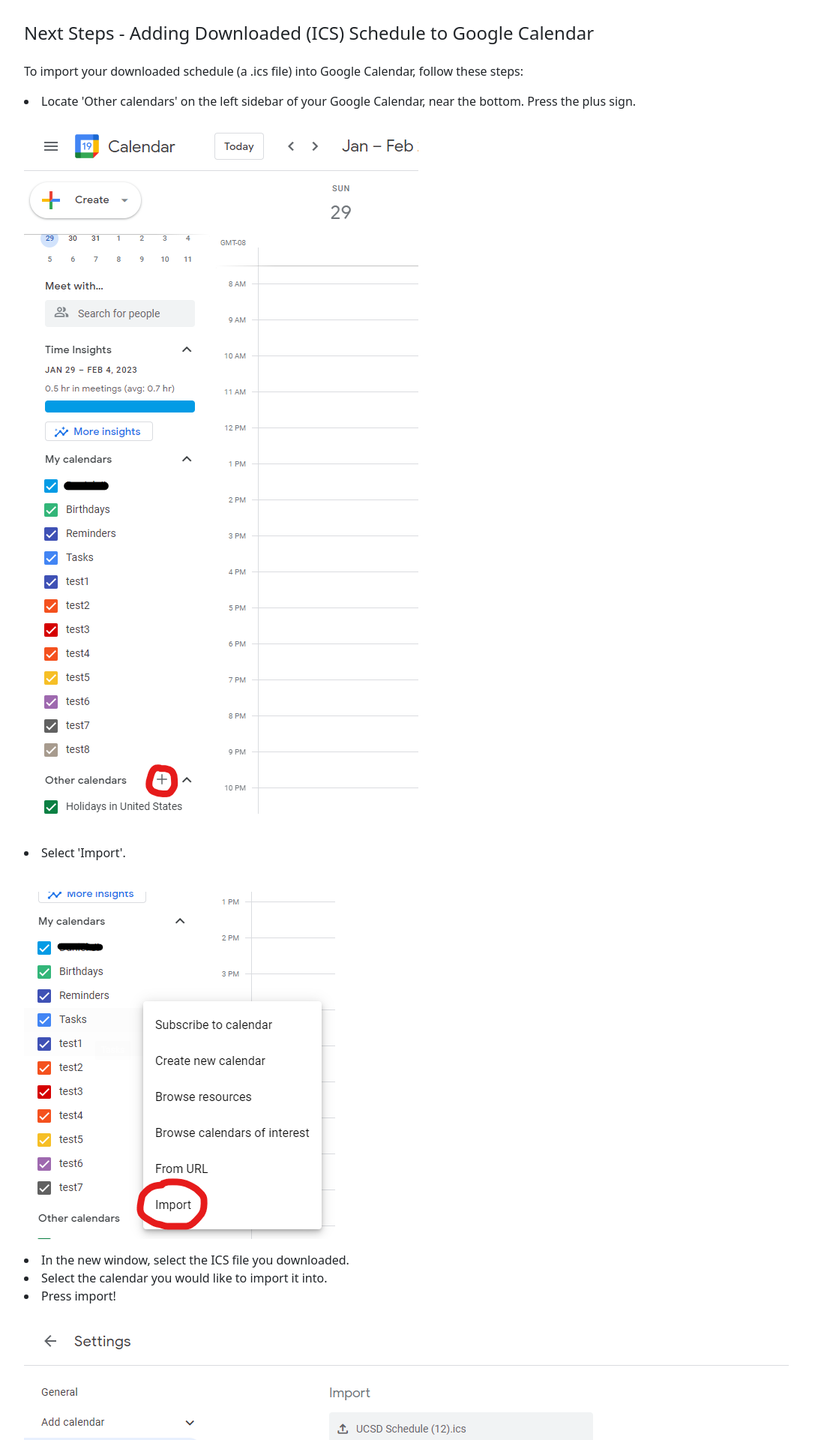
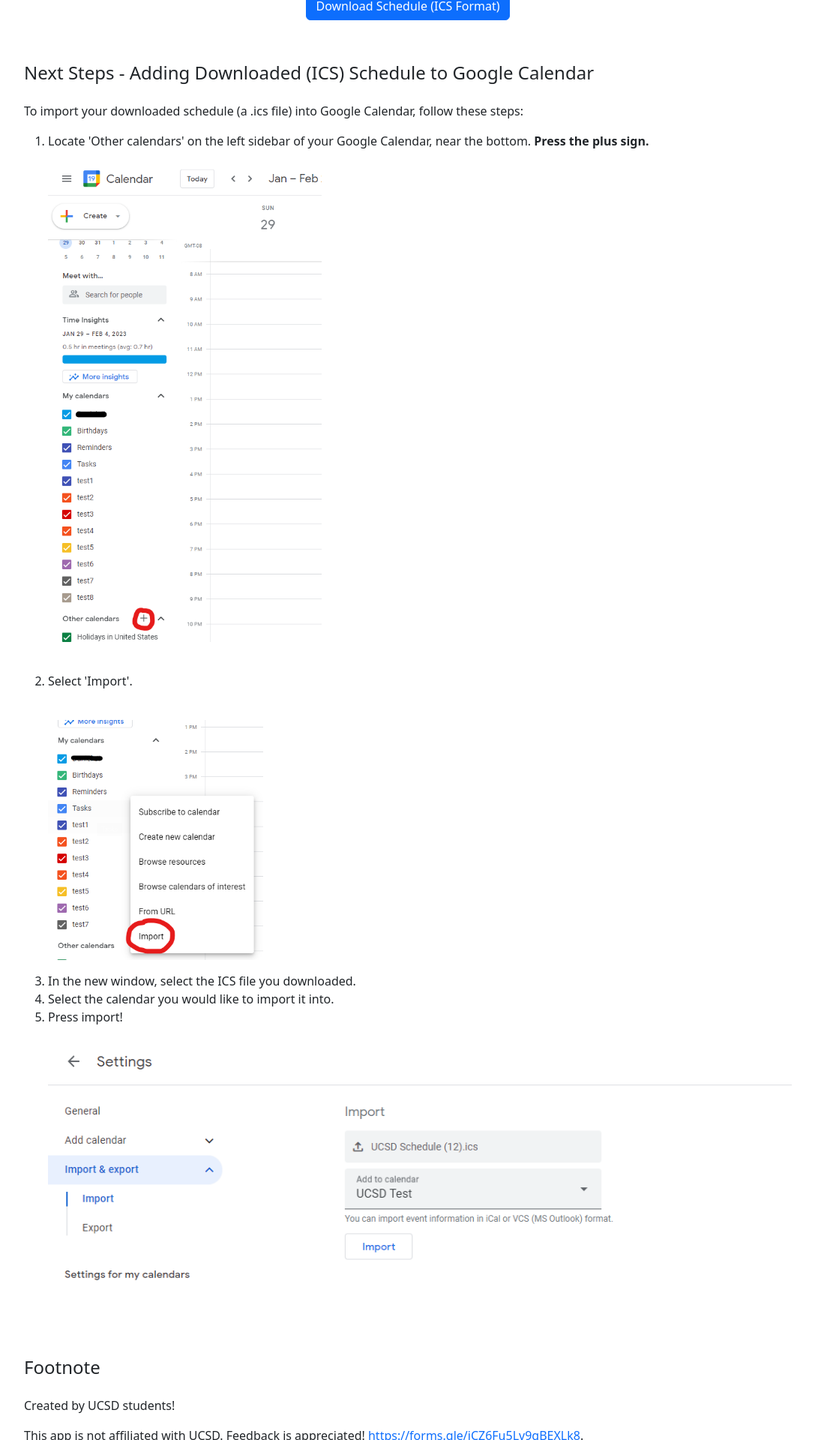
Before and after one commit to daniel-ji/webreg-export, a React (Create React App) app in the folder frontend/: page / in a window 1280 px wide. Shown: the part 840-2760 px from the top of the page at 75% size, without its empty margins (96-1183 px from the left). Built offline with nearby package versions, Linux system fonts and the light colour scheme.

Commit message:
ui updates

```diff
--- a/frontend/src/App.js
+++ b/frontend/src/App.js
@@ -200,6 +200,7 @@ export class App extends Component {
 			<div className="App">
 				<h1 className="mt-5 text-center">UCSD WebReg Export App</h1>
 				<div className="mt-4 footnote text-center w-100" id="footnote">
+					<h4 className="mb-4">{'Get Your Classes on Google Calendar in 2 Minutes!'}</h4>
 					<p>This site takes your WebReg schedule and converts it into an .ics file that can be imported into your calendar (Google Calendar, Apple Calendar, Microsoft Outlook, etc.)</p>
 					<p><strong>Privacy is our utmost concern. Your uploaded file is stored temporarily and then deleted immediately after. No personal information is ever processed / stored.</strong></p>
 				</div>
@@ -242,17 +243,20 @@ export class App extends Component {
 				<div className="my-4 content" id="next-steps">
 					<h4 className="mb-4">Next Steps - Adding Downloaded (ICS) Schedule to Google Calendar</h4>
 					<p>To import your downloaded schedule (a .ics file) into Google Calendar, follow these steps:</p>
-					<li>Locate 'Other calendars' on the left sidebar of your Google Calendar, near the bottom. Press the plus sign.</li>
-					<img className="my-3" src={locateImportImg} alt="Locating the import button" /><br />
-					<li className="my-4">Select 'Import'.</li>
-					<img className="my-3" src={importButtonImg} alt="The import button" /><br />
-					<li>In the new window, select the ICS file you downloaded. </li>
-					<li>Select the calendar you would like to import it into.</li>
-					<li>Press import!</li>
-					<img className="my-3" src={importCalImg} alt="Importing the calendar." /><br />
+					<ol>
+						<li>Locate 'Other calendars' on the left sidebar of your Google Calendar, near the bottom. <strong>Press the plus sign.</strong></li>
+						<img className="my-3" style={{ maxHeight: '80vh' }} src={locateImportImg} alt="Locating the import button" /><br />
+						<li className="my-4">Select 'Import'.</li>
+						<img className="my-3" style={{ maxHeight: '40vh' }} src={importButtonImg} alt="The import button" /><br />
+						<li>In the new window, select the ICS file you downloaded. </li>
+						<li>Select the calendar you would like to import it into.</li>
+						<li>Press import!</li>
+						<img className="my-3" src={importCalImg} alt="Importing the calendar." /><br />
+					</ol>
 				</div>
 				<div className="my-4 content">
 					<h4 className="mb-4">Footnote</h4>
+					<p>Created by UCSD students!</p>
 					<p>This app is not affiliated with UCSD. Feedback is appreciated! <a href="https://forms.gle/iCZ6Fu5Lv9gBEXLk8" target="_blank" rel="noreferrer">https://forms.gle/iCZ6Fu5Lv9gBEXLk8</a>.</p>
 					<p>Source code: <a href="https://github.com/ucsd-team-rocket/webreg-export/" target="_blank" rel="noreferrer">https://github.com/ucsd-team-rocket/webreg-export/</a></p>
 				</div>
```
